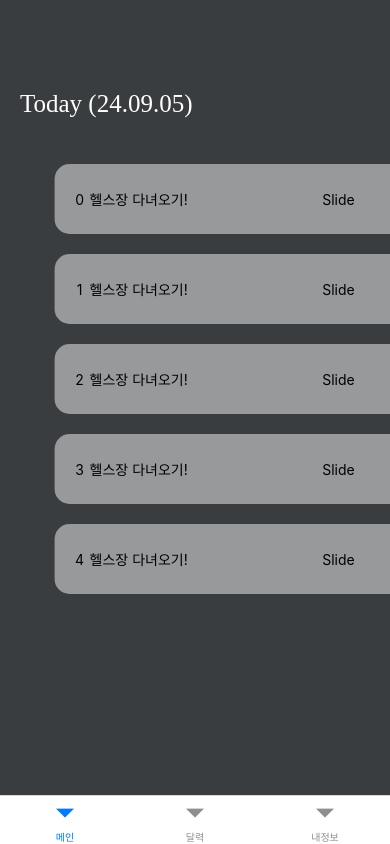
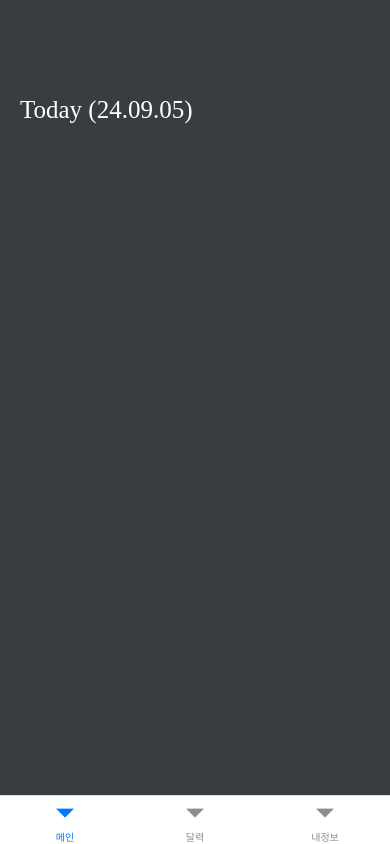
Before and after one commit to taurenHorde/MakingHabit, a React Native app: screen /Signed in a window 390 px wide. Built offline with nearby package versions, Linux system fonts and the light colour scheme; a web font is replaced by a local one.

Commit message:
241119 - 중간저장

```diff
--- a/components/LoginPage.js
+++ b/components/LoginPage.js
@@ -4,12 +4,12 @@ import { fontTheme } from '../theme/font';
 import { useState } from 'react';
 import { useMutation } from '@tanstack/react-query';
 import { alertOneButton } from '../function/functions';
-import { apiLoginAccout } from '../function/api';
+import { apiLoginAccount } from '../function/api';
 
 export default function LoginPage({ navigation }) {
 
     const loginMutation = useMutation({
-        mutationFn: apiLoginAccout,
+        mutationFn: apiLoginAccount,
         onSuccess: (data) => {
             return navigation.reset({
                 index: 0,
--- a/components/MainPage.js
+++ b/components/MainPage.js
@@ -6,6 +6,8 @@ import { fontTheme } from '../theme/font';
 import moment from 'moment';
 
 export default function MainPage({ navigation }) {
+
+
 
     let testArr = Array.from({ length: 5 }, (_, i) => i + 1)
     let todayText = moment().format('YY.MM.DD')
@@ -16,106 +18,106 @@ export default function MainPage({ navigation }) {
 
 
 
-    const RenderComponent = (val, idx) => {
+    // const RenderComponent = (val, idx) => {
 
-        const wrapX = useRef(new Animated.Value(0)).current;
-        const wrapResponder = (distance, direction) => {
-            setBoxT(pre => {
-                const copy = [...pre]
-                copy[idx] = direction === 1 ? 0 : 1;
-                return copy
-            })
+    //     const wrapX = useRef(new Animated.Value(0)).current;
+    //     const wrapResponder = (distance, direction) => {
+    //         setBoxT(pre => {
+    //             const copy = [...pre]
+    //             copy[idx] = direction === 1 ? 0 : 1;
+    //             return copy
+    //         })
 
-            Animated.timing(wrapX, {
-                toValue: distance * direction,
-                duration: 200,
-                useNativeDriver: true,
-            }).start();
-        }
+    //         Animated.timing(wrapX, {
+    //             toValue: distance * direction,
+    //             duration: 200,
+    //             useNativeDriver: true,
+    //         }).start();
+    //     }
 
-        const pan = useRef(new Animated.ValueXY()).current;
-        const panResponder = useRef(
-            PanResponder.create({
-                onStartShouldSetPanResponder: () => true,
-                onPanResponderMove: (e, gestureState) => {
-                    const dx = gestureState.dx
-                    const limitedX = Math.max(Math.min(dx, aniBoxWidRef.current / 2), -aniBoxWidRef.current / 2);
-                    pan.setValue({ x: limitedX, y: 0 })
-                },
-                onPanResponderRelease: (e, gestureState) => {
-                    const dragCheck = Math.abs(gestureState.dx) >= (aniBoxWidRef.current / 2)
-                    Animated.spring(pan, {
-                        toValue: {
-                            x: 0, y: 0
-                        },
-                        useNativeDriver: false
-                    }).start()
-                    if (dragCheck) {
-                        if (gestureState.dx > 0) wrapResponder(boxWrapWidRef.current * 0.3, 1)
-                        if (gestureState.dx < 0) wrapResponder(boxWrapWidRef.current * 0.3, -1)
-                    }
-                },
-            }),
-        ).current;
+    //     const pan = useRef(new Animated.ValueXY()).current;
+    //     const panResponder = useRef(
+    //         PanResponder.create({
+    //             onStartShouldSetPanResponder: () => true,
+    //             onPanResponderMove: (e, gestureState) => {
+    //                 const dx = gestureState.dx
+    //                 const limitedX = Math.max(Math.min(dx, aniBoxWidRef.current / 2), -aniBoxWidRef.current / 2);
+    //                 pan.setValue({ x: limitedX, y: 0 })
+    //             },
+    //             onPanResponderRelease: (e, gestureState) => {
+    //                 const dragCheck = Math.abs(gestureState.dx) >= (aniBoxWidRef.current / 2)
+    //                 Animated.spring(pan, {
+    //                     toValue: {
+    //                         x: 0, y: 0
+    //                     },
+    //                     useNativeDriver: false
+    //                 }).start()
+    //                 if (dragCheck) {
+    //                     if (gestureState.dx > 0) wrapResponder(boxWrapWidRef.current * 0.3, 1)
+    //                     if (gestureState.dx < 0) wrapResponder(boxWrapWidRef.current * 0.3, -1)
+    //                 }
+    //             },
+    //         }),
+    //     ).current;
 
-        const aniBoxLayout = (e) => {
-            const { width } = e.nativeEvent.layout;
-            aniBoxWidRef.current = width;
-        }
+    //     const aniBoxLayout = (e) => {
+    //         const { width } = e.nativeEvent.layout;
+    //         aniBoxWidRef.current = width;
+    //     }
 
-        const boxWrapLayout = (e) => {
-            const { width } = e.nativeEvent.layout;
-            boxWrapWidRef.current = width;
-            wrapResponder(width * 0.3, 1)
-        }
+    //     const boxWrapLayout = (e) => {
+    //         const { width } = e.nativeEvent.layout;
+    //         boxWrapWidRef.current = width;
+    //         wrapResponder(width * 0.3, 1)
+    //     }
 
-        return (
-            <Animated.View
-                key={idx}
-                onLayout={boxWrapLayout}
-                style={{
-                    ...styles.mainPageGoalBox,
-                    transform: [{ translateX: wrapX }]
-                }}
-            >
-                <View style={{
-                    ...styles.mainPageGoalPart1,
-                    flexBasis: boxT[idx] === 1 ? '20%' : "none"
-                }}>
-                    <View style={styles.mainPageGoalResult}>
-                        <Text>{idx}</Text>
-                    </View>
-                    <View style={styles.mainPageGoalName}>
-                        <Text>헬스장 다녀오기!</Text>
-                    </View>
-                </View>
-                <Animated.View
-                    onLayout={aniBoxLayout}
-                    style={{
-                        ...styles.mainPageGoalSlideBox,
-                        transform: [{ translateX: pan.x }],
-                    }}
-                    {...panResponder.panHandlers}
-                >
-                    <Text style={styles.textText}>Slide</Text>
-                </Animated.View>
-                <View style={{
-                    ...styles.mainPageGoalPart3,
-                    flexBasis: boxT[idx] === 0 ? '20%' : "none"
-                }}>
-                    <View style={styles.mainPageGoalSuccess}>
-                        <Text>성공!</Text>
-                    </View>
-                    <View style={styles.mainPageGoalFail}>
-                        <Text>실패</Text>
-                    </View>
-                    <View style={styles.mainPageGoalSetting}>
-                        <Text>셋팅</Text>
-                    </View>
-                </View>
-            </Animated.View>
-        )
-    }
+    //     return (
+    //         <Animated.View
+    //             key={idx}
+    //             onLayout={boxWrapLayout}
+    //             style={{
+    //                 ...styles.mainPageGoalBox,
+    //                 transform: [{ translateX: wrapX }]
+    //             }}
+    //         >
+    //             <View style={{
+    //                 ...styles.mainPageGoalPart1,
+    //                 flexBasis: boxT[idx] === 1 ? '20%' : "none"
+    //             }}>
+    //                 <View style={styles.mainPageGoalResult}>
+    //                     <Text>{idx}</Text>
+    //                 </View>
+    //                 <View style={styles.mainPageGoalName}>
+    //                     <Text>헬스장 다녀오기!</Text>
+    //                 </View>
+    //             </View>
+    //             <Animated.View
+    //                 onLayout={aniBoxLayout}
+    //                 style={{
+    //                     ...styles.mainPageGoalSlideBox,
+    //                     transform: [{ translateX: pan.x }],
+    //                 }}
+    //                 {...panResponder.panHandlers}
+    //             >
+    //                 <Text style={styles.textText}>Slide</Text>
+    //             </Animated.View>
+    //             <View style={{
+    //                 ...styles.mainPageGoalPart3,
+    //                 flexBasis: boxT[idx] === 0 ? '20%' : "none"
+    //             }}>
+    //                 <View style={styles.mainPageGoalSuccess}>
+    //                     <Text>성공!</Text>
+    //                 </View>
+    //                 <View style={styles.mainPageGoalFail}>
+    //                     <Text>실패</Text>
+    //                 </View>
+    //                 <View style={styles.mainPageGoalSetting}>
+    //                     <Text>셋팅</Text>
+    //                 </View>
+    //             </View>
+    //         </Animated.View>
+    //     )
+    // }
 
 
     return (
@@ -124,7 +126,7 @@ export default function MainPage({ navigation }) {
                 <Text style={styles.mainPageTitle}>Today ({todayText})</Text>
             </View>
             <View style={styles.mainPageBody}>
-                {testArr?.map((val, idx) => RenderComponent(val, idx))}
+                {/* {testArr?.map((val, idx) => RenderComponent(val, idx))} */}
             </View>
             <View style={styles.mainPageFooter}>
 
@@ -139,9 +141,9 @@ const styles = StyleSheet.create({
         backgroundColor: darkTheme.bg,
     },
     mainPageHead: {
-        flexBasis: "15%",
+        flexGrow: 0.3,
         flexShrink: 0,
-        justifyContent: 'flex-end',
+        justifyContent: 'flex-end'
     },
     mainPageTitle: {
         paddingHorizontal: 20,
--- a/function/Api.js
+++ b/function/Api.js
@@ -5,13 +5,23 @@ const apiClient = axios.create({
 })
 
 
+// Account -
 
 export const apiJoinAccount = async (data) => {
     const result = await apiClient.post('/account/join', data);
     return result
 }
 
-export const apiLoginAccout = async (data) => {
-    const result = await apiClient.post('/account/login',data);
+export const apiLoginAccount = async (data) => {
+    const result = await apiClient.post('/account/login', data);
     return result
 }
+
+
+
+// Habit -
+
+export const apiAddHabit = async (data) => {
+    const result = await apiClient.post('/habit/test', data);
+    return result
+}
--- a/function/validation.js
+++ b/function/validation.js
@@ -28,4 +28,4 @@ const validateJoin = (data) => {
 }
 
 
-export default validateJoin;
+export default validateJoin
```
Also changed, not shown: components/inMyPage/MakeHabitPage.js (+35 -3 lines).
